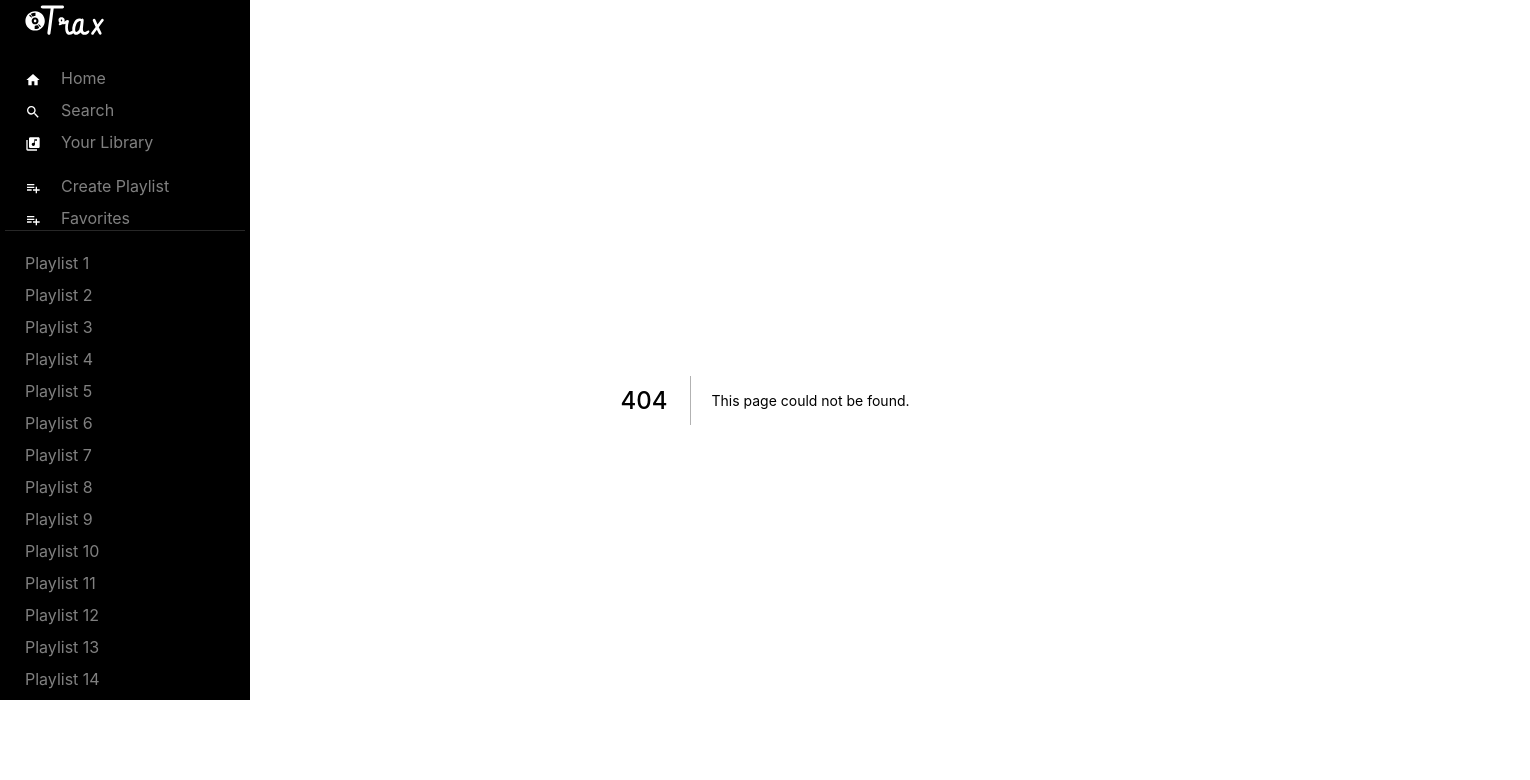
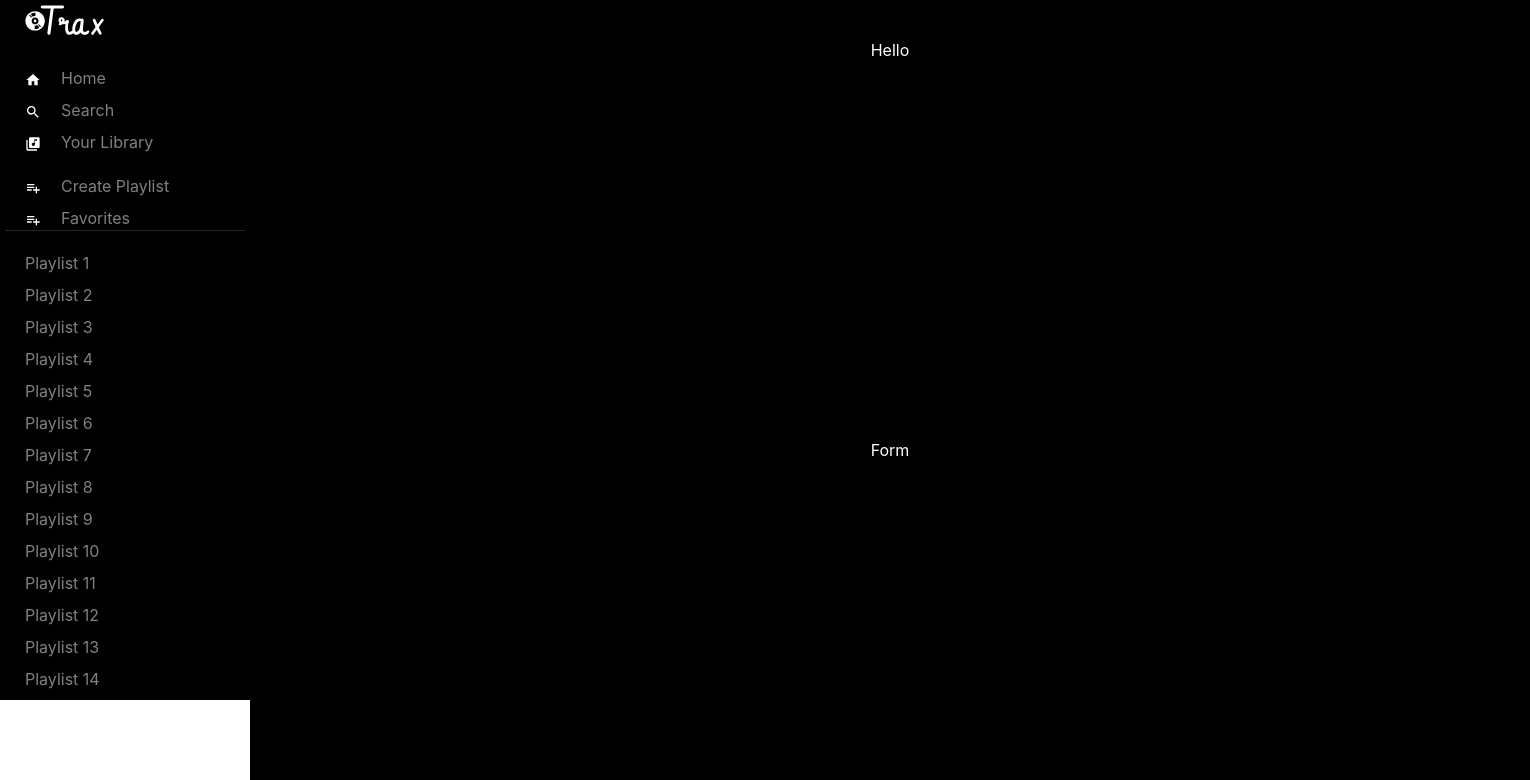
Before and after one commit to leahbrenny/musicplayer, a Next.js app: page /signin in a window 1280 px wide. Before the commit this address had no page. Shown: the top 780 px of the page, 1530 px wide, since content can reach past the window. Built offline with nearby package versions, Linux system fonts and the light colour scheme.

Commit message:
base authform layout and signin/signup pages

```diff
--- /dev/null
+++ b/components/authForm.tsx
@@ -0,0 +1,25 @@
+import { Box, Flex, Input, Button } from '@chakra-ui/react'
+import { useRouter } from 'next/router'
+import {FC, useState} from 'react'
+import {useSWRConfig} from 'swr'
+import { auth } from '../lib/mutations'
+
+const AuthForm: FC<{mode: string}> = ({mode}) => {
+const [email, setEmail] = useState('')
+const [password, setPassword] = useState('')
+const [isLoading, setIsLoading] = useState(false)
+const router = useRouter()
+
+return(
+    <Box height="100vh" width="100vw" bg="black" color="white">
+        <Flex justify="center" align="center" height="100px">
+        Hello
+        </Flex>
+        <Flex justify="center" align="center" height="calc(100vh - 100px)">
+            Form
+        </Flex>
+    </Box>
+)
+}
+
+export default AuthForm
--- /dev/null
+++ b/pages/signin.tsx
@@ -0,0 +1,7 @@
+import AuthForm from "../components/authForm";
+
+const Signin = () => {
+    return <AuthForm mode="signin"/>
+}
+
+export default Signin
```
Also changed, not shown: pages/signup.tsx (added, +7 -0 lines).
